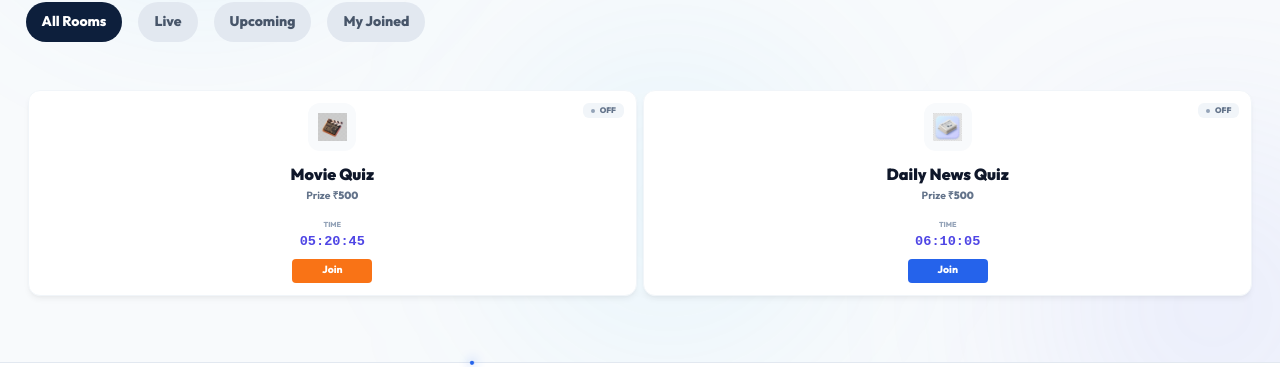
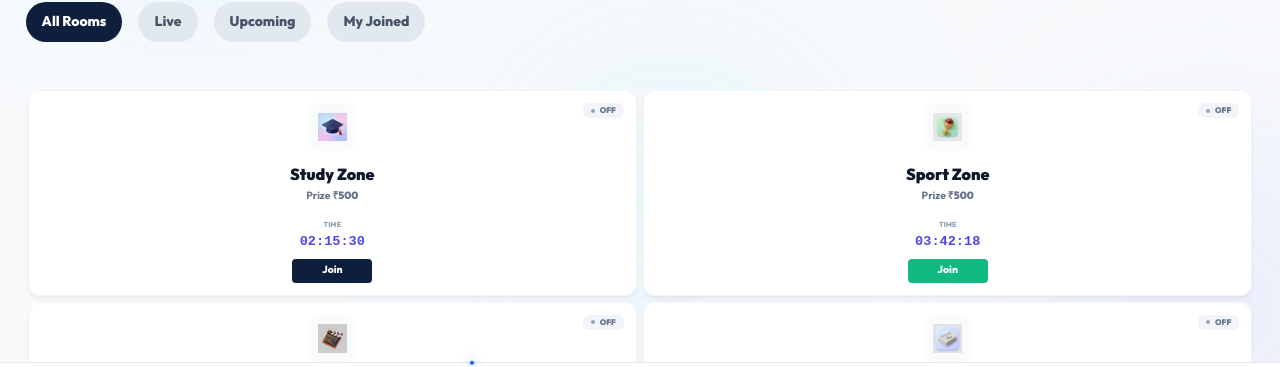
Before and after one commit to Divya147940/play-11, a React (Vite) app in the folder frontend/: page /home-choice in a window 1280 px wide. Shown: the part 384-751 px from the top of the page. Built offline with nearby package versions, Linux system fonts and the light colour scheme; no server answers; the HTML template or start-up script is replaced by a standard one.

Commit message:
Revert "UI: Removed Study Zone and Game Zone branding and selection cards"
This reverts commit 522e918fc3bf3961454eae7fed58e94bd11e5222.

```diff
--- a/frontend/src/pages/GameQuestionPage.jsx
+++ b/frontend/src/pages/GameQuestionPage.jsx
@@ -236,6 +236,10 @@ const GameQuestionPage = () => {
           </div>
 
           <div className="stats-container" style={{ display: 'flex', gap: '0.75rem' }}>
+            <div style={{ background: '#1e293b', padding: '0.75rem 1.25rem', borderRadius: '0.75rem', textAlign: 'center', border: '1px solid #334155' }}>
+              <div style={{ fontSize: '0.6rem', fontWeight: 800, color: '#94a3b8', textTransform: 'uppercase', marginBottom: '0.25rem' }}>ZONE</div>
+              <div style={{ fontSize: '1.1rem', fontWeight: 800, color: '#f8fafc' }}>GAME</div>
+            </div>
             <div style={{ background: timeLeft < 60 ? '#450a0a' : '#1e293b', padding: '0.75rem 1.25rem', borderRadius: '0.75rem', textAlign: 'center', border: '1px solid ' + (timeLeft < 60 ? '#ef4444' : '#334155') }}>
               <div style={{ fontSize: '0.6rem', fontWeight: 800, color: timeLeft < 60 ? '#ef4444' : '#94a3b8', textTransform: 'uppercase', marginBottom: '0.25rem' }}>TIME LEFT</div>
               <div style={{ fontSize: '1.1rem', fontWeight: 800, color: timeLeft < 60 ? '#ef4444' : '#f8fafc' }}>{formatTime(timeLeft)}</div>
--- a/frontend/src/pages/HomeChoicePage.jsx
+++ b/frontend/src/pages/HomeChoicePage.jsx
@@ -15,6 +15,30 @@ const HomeChoicePage = () => {
   const userName = localStorage.getItem('user_name') || 'Scholar';
 
   const quizRooms = [
+    {
+      id: 'study-zone',
+      title: 'Study Zone',
+      desc: 'SSC, GK, reasoning, news and exam-style questions for serious aspirants.',
+      icon: studyIcon,
+      prize: '₹500',
+      entry: '₹10',
+      players: '154',
+      time: '02:15:30',
+      path: '/quiz-arena/study-zone',
+      btnColor: 'primary'
+    },
+    {
+      id: 'sport-zone',
+      title: 'Sport Zone',
+      desc: 'Cricket, IPL, match awareness and sports knowledge battle.',
+      icon: sportsIcon,
+      prize: '₹500',
+      entry: '₹10',
+      players: '255',
+      time: '03:42:18',
+      path: '/quiz-arena/sport-zone',
+      btnColor: 'secondary'
+    },
     {
       id: 'movie-zone',
       title: 'Movie Quiz',
--- a/frontend/src/pages/SplashPage.jsx
+++ b/frontend/src/pages/SplashPage.jsx
@@ -45,7 +45,7 @@ const SplashPage = () => {
                textTransform: 'uppercase',
                opacity: 0.8
              }}>
-               The Ultimate Quiz Arena
+               Study Zone + Game Zone
              </p>
           </div>
         </div>
@@ -70,7 +70,7 @@ const SplashPage = () => {
           maxWidth: '540px',
           fontWeight: 600
         }}>
-          The ultimate platform for knowledge and skill-based battles. Test your intelligence, climb the elite leaderboards, and win premium rewards!
+          The ultimate platform for academic mastery and sports prediction. Test your skills, climb the elite leaderboards, and win premium rewards!
         </p>
 
         <div className="animate-slide-up stagger-3" style={{ width: '100%', maxWidth: '440px' }}>
--- a/frontend/src/pages/StudyQuestionPage.jsx
+++ b/frontend/src/pages/StudyQuestionPage.jsx
@@ -238,6 +238,10 @@ const StudyQuestionPage = () => {
           </div>
 
           <div style={{ display: 'flex', gap: '0.75rem' }}>
+            <div style={{ background: '#1e293b', padding: '0.75rem 1.25rem', borderRadius: '0.75rem', textAlign: 'center', border: '1px solid #334155' }}>
+              <div style={{ fontSize: '0.6rem', fontWeight: 800, color: '#94a3b8', textTransform: 'uppercase', marginBottom: '0.25rem' }}>ZONE</div>
+              <div style={{ fontSize: '1.1rem', fontWeight: 800, color: '#f8fafc' }}>STUDY</div>
+            </div>
             <div style={{ background: timeLeft < 60 ? '#450a0a' : '#1e293b', padding: '0.75rem 1.25rem', borderRadius: '0.75rem', textAlign: 'center', border: '1px solid ' + (timeLeft < 60 ? '#ef4444' : '#334155') }}>
               <div style={{ fontSize: '0.6rem', fontWeight: 800, color: timeLeft < 60 ? '#ef4444' : '#94a3b8', textTransform: 'uppercase', marginBottom: '0.25rem' }}>TIME LEFT</div>
               <div style={{ fontSize: '1.1rem', fontWeight: 800, color: timeLeft < 60 ? '#ef4444' : '#f8fafc' }}>{formatTime(timeLeft)}</div>
```
